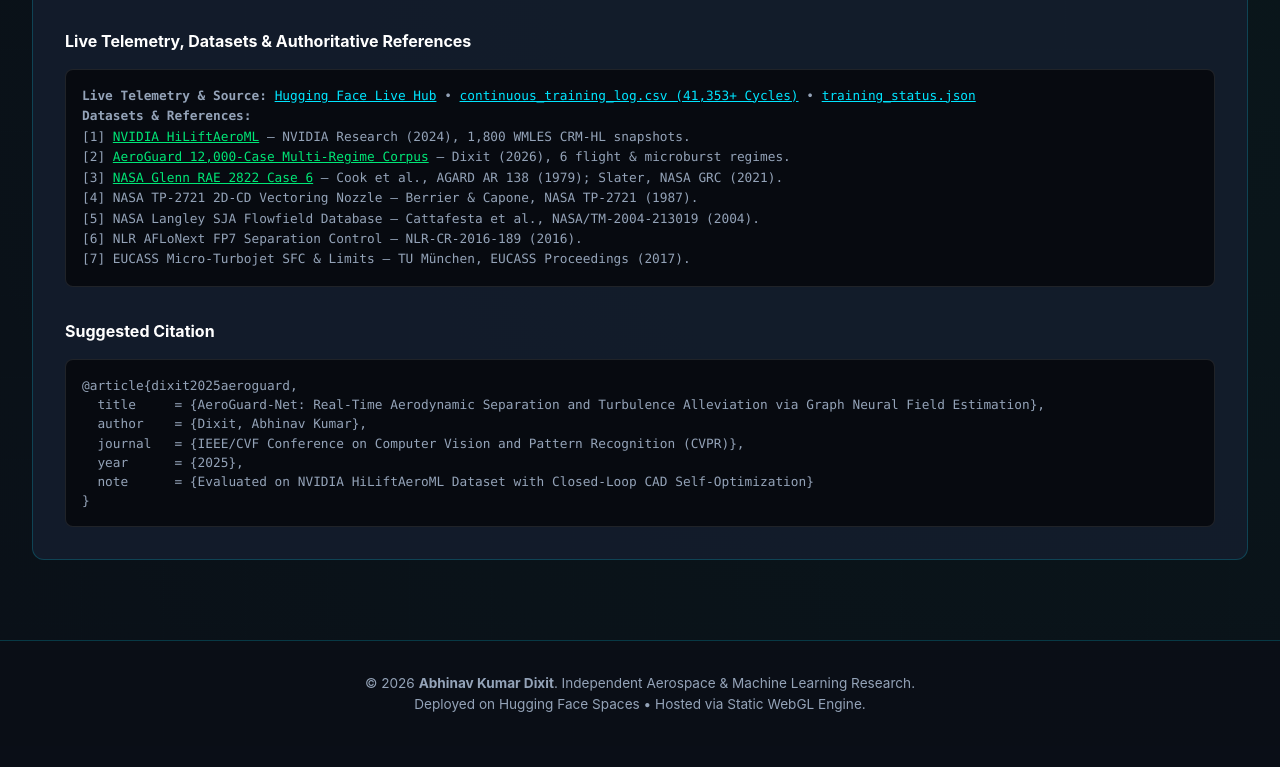
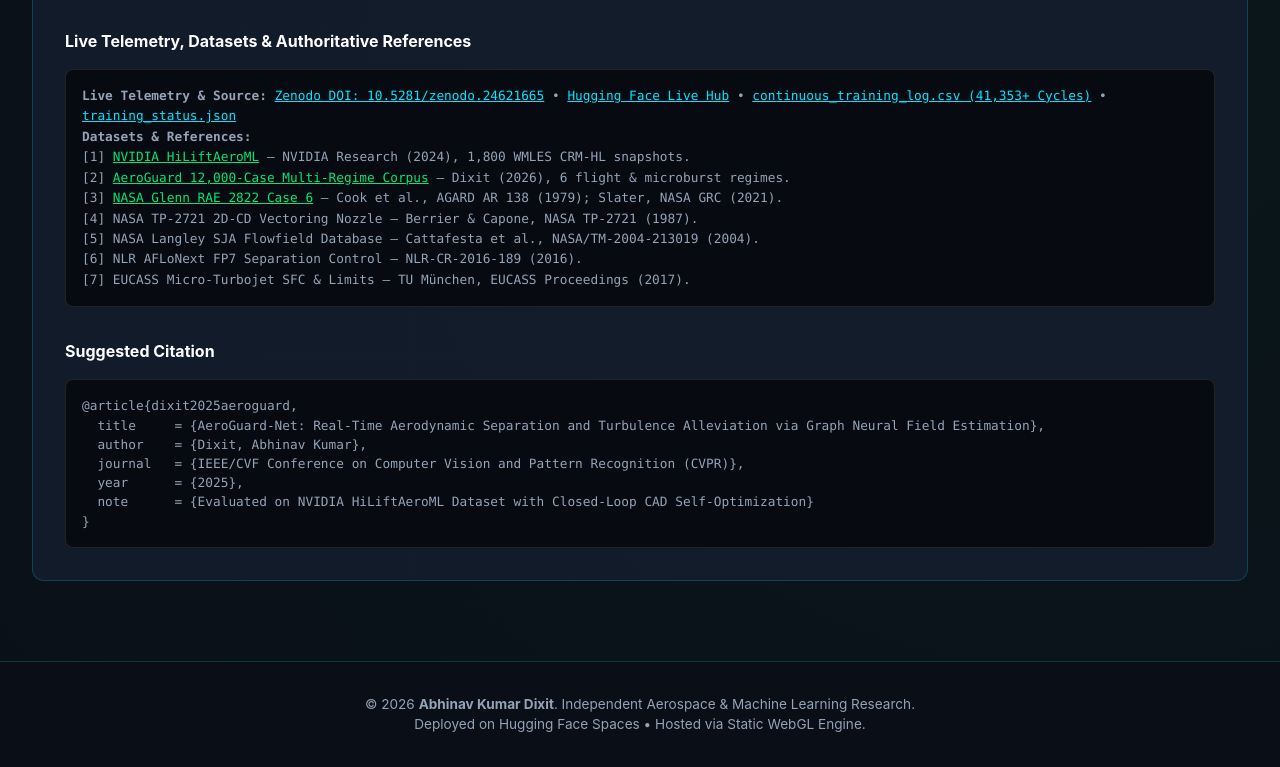
Before and after one commit to abhinavkumardixit-lgtm/A.L.C.O, a plain HTML site: page Train_A_Rocket/index.html in a window 1280 px wide. Shown: the part 4337-5104 px from the top of the page. Before the commit the page ends 5083 px from the top, so only its background shows below. Drawn offline with nearby package versions, Linux system fonts and the light colour scheme; no server answers; animation ran at ten frames a second.

Commit message:
Add Zenodo DOI 10.5281/zenodo.24621665 across README, web hub, and all 5 IEEE papers

```diff
--- a/Train_A_Rocket/index.html
+++ b/Train_A_Rocket/index.html
@@ -469,6 +469,7 @@
         <h4 style="color:#fff; margin-top:2rem; font-size:1rem;">Live Telemetry, Datasets &amp; Authoritative References</h4>
         <div class="citation-box" style="white-space:normal; line-height:1.6;">
           <strong>Live Telemetry &amp; Source:</strong>
+          <a href="https://doi.org/10.5281/zenodo.24621665" target="_blank" style="color:#00e5ff;">Zenodo DOI: 10.5281/zenodo.24621665</a> &bull;
           <a href="https://huggingface.co/spaces/Abhi-nav-0007/Train_A_Rocket" target="_blank" style="color:#00e5ff;">Hugging Face Live Hub</a> &bull;
           <a href="https://github.com/abhinavkumardixit-lgtm/A.L.C.O/blob/main/training/continuous_training_log.csv" target="_blank" style="color:#00e5ff;">continuous_training_log.csv (41,353+ Cycles)</a> &bull;
           <a href="https://github.com/abhinavkumardixit-lgtm/A.L.C.O/blob/main/training/training_status.json" target="_blank" style="color:#00e5ff;">training_status.json</a><br>
```
Also changed, not shown: 19 other files.
